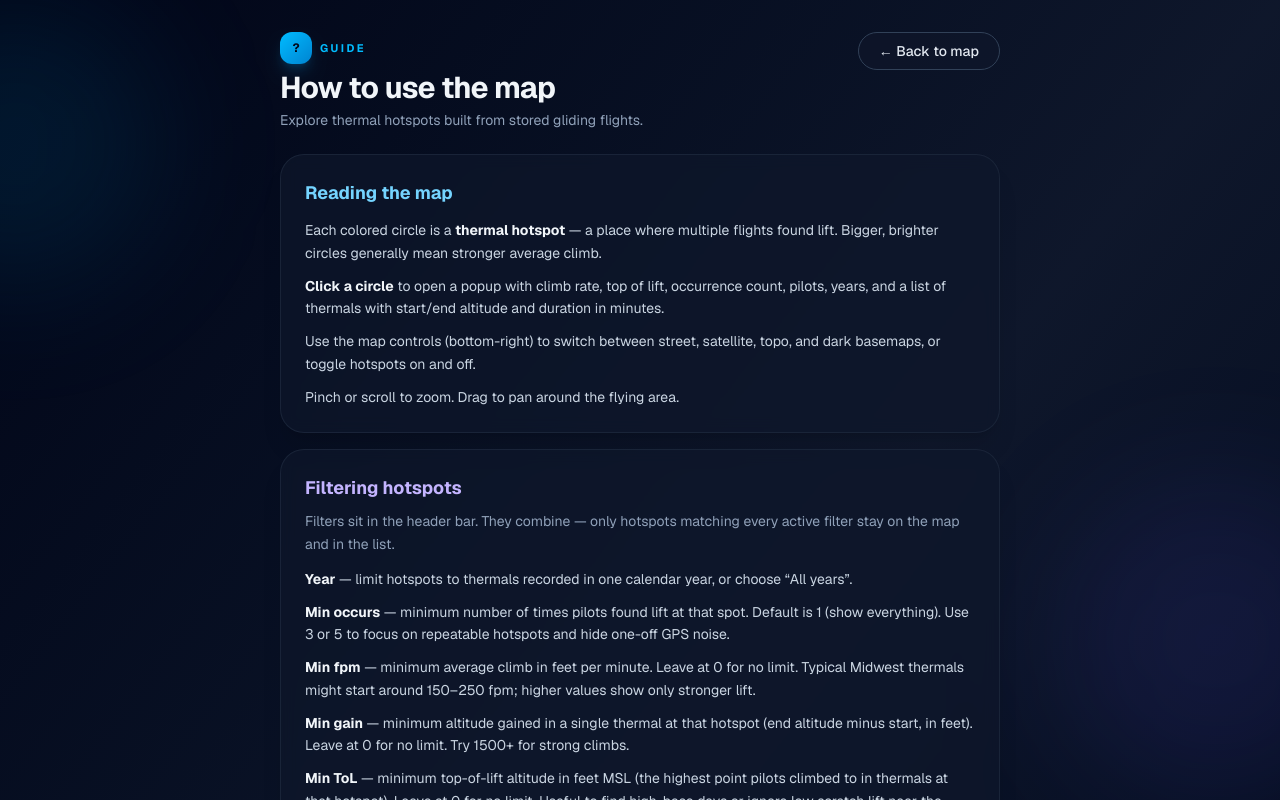
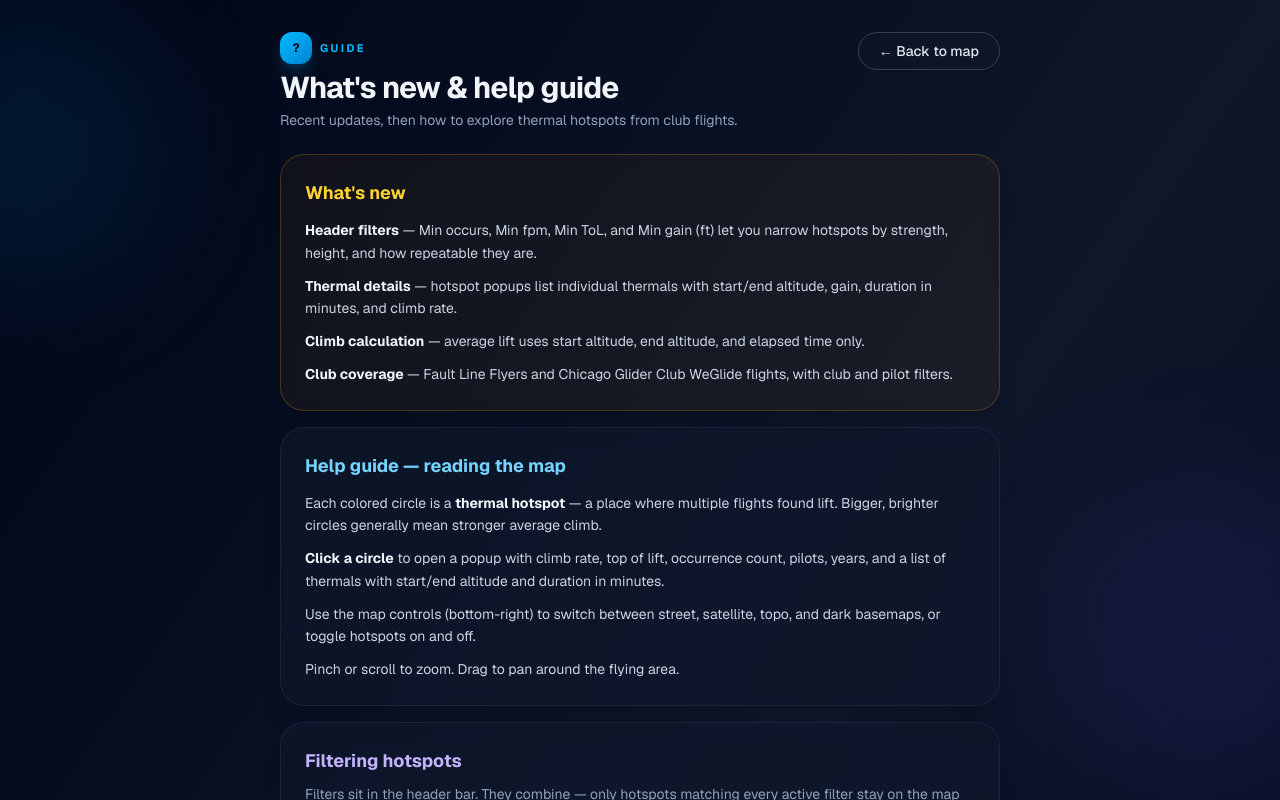
Before and after one commit to rwallis/hotspots, a Next.js app: page /help in a window 1280 px wide. Shown: the top 800 px of the page. Built offline with nearby package versions, Linux system fonts and the light colour scheme.

Commit message:
Rewrite help popup with What's new then help guide

```diff
--- a/src/app/help/page.tsx
+++ b/src/app/help/page.tsx
@@ -18,10 +18,10 @@ export default function HelpPage() {
               </p>
             </div>
             <h1 className="mt-1.5 text-2xl font-bold tracking-tight sm:text-3xl">
-              How to use the map
+              What&apos;s new &amp; help guide
             </h1>
             <p className="mt-1 text-sm text-slate-400">
-              Explore thermal hotspots built from stored gliding flights.
+              Recent updates, then how to explore thermal hotspots from club flights.
             </p>
           </div>
           <a
@@ -33,8 +33,32 @@ export default function HelpPage() {
         </div>
 
         <div className="space-y-4">
+          <section className="rounded-3xl border border-amber-500/25 bg-amber-500/5 p-5 shadow-xl backdrop-blur-sm sm:p-6">
+            <h2 className="text-lg font-bold text-amber-300">What&apos;s new</h2>
+            <ul className="mt-3 space-y-2.5 text-sm leading-relaxed text-slate-300">
+              <li>
+                <strong className="text-slate-100">Header filters</strong> — Min occurs, Min fpm,
+                Min ToL, and Min gain (ft) let you narrow hotspots by strength, height, and how
+                repeatable they are.
+              </li>
+              <li>
+                <strong className="text-slate-100">Thermal details</strong> — hotspot popups list
+                individual thermals with start/end altitude, gain, duration in minutes, and climb
+                rate.
+              </li>
+              <li>
+                <strong className="text-slate-100">Climb calculation</strong> — average lift uses
+                start altitude, end altitude, and elapsed time only.
+              </li>
+              <li>
+                <strong className="text-slate-100">Club coverage</strong> — Fault Line Flyers and
+                Chicago Glider Club WeGlide flights, with club and pilot filters.
+              </li>
+            </ul>
+          </section>
+
           <section className="rounded-3xl border border-slate-800/80 bg-slate-900/70 p-5 shadow-xl backdrop-blur-sm sm:p-6">
-            <h2 className="text-lg font-bold text-sky-300">Reading the map</h2>
+            <h2 className="text-lg font-bold text-sky-300">Help guide — reading the map</h2>
             <ul className="mt-3 space-y-2.5 text-sm leading-relaxed text-slate-300">
               <li>
                 Each colored circle is a <strong className="text-slate-100">thermal hotspot</strong>{" "}
--- a/src/components/MapHelpCard.tsx
+++ b/src/components/MapHelpCard.tsx
@@ -2,7 +2,7 @@
 
 import { useCallback, useEffect, useState } from "react";
 
-const STORAGE_KEY = "hotspots.mapHelp.dismissed";
+const STORAGE_KEY = "hotspots.mapHelp.dismissed.v2";
 
 type MapHelpCardProps = {
   onDismiss: () => void;
@@ -48,80 +48,104 @@ export default function MapHelpCard({ onDismiss }: MapHelpCardProps) {
         <div className="border-b border-slate-800 px-4 py-3 sm:px-5 sm:py-4">
           <div className="flex items-center gap-2">
             <span className="inline-flex h-8 w-8 items-center justify-center rounded-xl bg-gradient-to-br from-sky-400 to-sky-600 text-xs font-bold text-slate-950 shadow-md shadow-sky-500/20">
-              ?
+              ✦
             </span>
             <div>
               <p className="text-[10px] font-bold uppercase tracking-[0.2em] text-sky-400">
-                Quick guide
+                Hotspots map
               </p>
               <h2
                 id="map-help-title"
                 className="text-lg font-bold tracking-tight text-slate-100"
               >
-                How to use the map
+                What&apos;s new &amp; how to use it
               </h2>
             </div>
           </div>
         </div>
 
         <div className="flex-1 space-y-3 overflow-y-auto px-4 py-3 sm:px-5 sm:py-4">
-          <section className="rounded-xl border border-slate-800/80 bg-slate-950/50 p-3">
-            <h3 className="text-sm font-bold text-sky-300">Reading the map</h3>
-            <ul className="mt-2 space-y-1.5 text-xs leading-relaxed text-slate-300 sm:text-sm">
+          <section className="rounded-xl border border-amber-500/25 bg-amber-500/5 p-3">
+            <h3 className="text-sm font-bold text-amber-300">What&apos;s new</h3>
+            <ul className="mt-2 space-y-2 text-xs leading-relaxed text-slate-300 sm:text-sm">
               <li>
-                Colored circles are <strong className="text-slate-100">thermal hotspots</strong>{" "}
-                where multiple flights found lift.
+                <strong className="text-slate-100">Smarter filters</strong> — Min occurs, Min
+                fpm, Min ToL, and Min gain (ft) in the header. Combine them to find repeatable,
+                strong, high-base thermals.
               </li>
               <li>
-                <strong className="text-slate-100">Click a circle</strong> for climb rate, top of
-                lift, occurrence count, pilots, years, and per-thermal altitude and duration.
+                <strong className="text-slate-100">Richer hotspot popups</strong> — click a
+                circle to see each thermal&apos;s start/end altitude, gain, duration (minutes),
+                and climb rate.
               </li>
               <li>
-                Use map controls (bottom-right) for basemap and hotspot visibility.
+                <strong className="text-slate-100">Better climb math</strong> — lift is
+                calculated from start altitude, end altitude, and elapsed time (not GPS
+                point spikes).
+              </li>
+              <li>
+                <strong className="text-slate-100">Club data</strong> — Fault Line Flyers and
+                Chicago Glider Club flights from WeGlide, filterable by club and pilot.
               </li>
             </ul>
           </section>
 
           <section className="rounded-xl border border-slate-800/80 bg-slate-950/50 p-3">
-            <h3 className="text-sm font-bold text-violet-300">Filters</h3>
-            <ul className="mt-2 space-y-1.5 text-xs leading-relaxed text-slate-300 sm:text-sm">
+            <h3 className="text-sm font-bold text-sky-300">Help guide</h3>
+            <div className="mt-2 space-y-3 text-xs leading-relaxed text-slate-300 sm:text-sm">
+              <div>
+                <p className="font-semibold text-slate-200">Reading the map</p>
+                <ul className="mt-1.5 list-inside list-disc space-y-1 text-slate-400">
+                  <li>Colored circles are thermal hotspots — places multiple flights found lift.</li>
+                  <li>Bigger circles generally mean stronger average climb.</li>
+                  <li>Use map controls (bottom-right) for basemap and hotspot visibility.</li>
+                </ul>
+              </div>
+              <div>
+                <p className="font-semibold text-slate-200">Using filters</p>
+                <ul className="mt-1.5 list-inside list-disc space-y-1 text-slate-400">
                   <li>
-                <strong className="text-slate-100">Year</strong> — one calendar year or all years.
+                    <strong className="text-slate-300">Year</strong> — one season or all years.
                   </li>
                   <li>
-                <strong className="text-slate-100">Min occurs</strong> — minimum times a hotspot
-                was hit (default 1). Try 3+ to drop one-off dots.
+                    <strong className="text-slate-300">Min occurs</strong> — how many times the
+                    spot was hit (try 3+).
                   </li>
                   <li>
-                <strong className="text-slate-100">Min fpm</strong> — minimum average climb in
-                feet per minute (0 = any). Try 200+ for solid lift.
+                    <strong className="text-slate-300">Min fpm</strong> — minimum climb rate (try
+                    200+).
                   </li>
                   <li>
-                <strong className="text-slate-100">Min gain</strong> — minimum altitude climbed
-                in one thermal (end minus start, ft) at that hotspot.
+                    <strong className="text-slate-300">Min ToL</strong> — minimum top-of-lift in
+                    ft MSL.
                   </li>
                   <li>
-                <strong className="text-slate-100">Min ToL</strong> — minimum top-of-lift altitude
-                in feet MSL (0 = any).
+                    <strong className="text-slate-300">Min gain</strong> — minimum ft climbed in
+                    one thermal (try 1500+).
                   </li>
                   <li>
-                <strong className="text-slate-100">Club / airport pills</strong> — filter by
-                source; pilot pills appear when a source is selected.
+                    <strong className="text-slate-300">Club / pilot pills</strong> — narrow by
+                    source or individual pilot.
                   </li>
                   <li>
-                All filters combine. Tap <strong className="text-slate-100">Clear</strong> to reset.
+                    Tap <strong className="text-slate-300">Clear</strong> to reset everything.
                   </li>
                 </ul>
-          </section>
-
-          <section className="rounded-xl border border-slate-800/80 bg-slate-950/50 p-3">
-            <h3 className="text-sm font-bold text-emerald-300">Upload flights</h3>
-            <p className="mt-2 text-xs leading-relaxed text-slate-300 sm:text-sm">
-              Use <strong className="text-slate-100">Upload</strong> to add IGC files. Each file
-              needs <strong className="text-slate-100">HPLTPILOT</strong> and{" "}
-              <strong className="text-slate-100">HFDTE</strong> headers — pilot and date are read
-              from the file automatically.
-            </p>
+              </div>
+              <div>
+                <p className="font-semibold text-slate-200">List view &amp; uploads</p>
+                <ul className="mt-1.5 list-inside list-disc space-y-1 text-slate-400">
+                  <li>
+                    Tap <strong className="text-slate-300">List</strong> for a scrollable hotspot
+                    list beside the map.
+                  </li>
+                  <li>
+                    Use <strong className="text-slate-300">Upload</strong> to add IGC files
+                    (needs HPLTPILOT and HFDTE headers).
+                  </li>
+                </ul>
+              </div>
+            </div>
           </section>
         </div>
 
```
Lines whose indentation alone changed are shown as unchanged.
